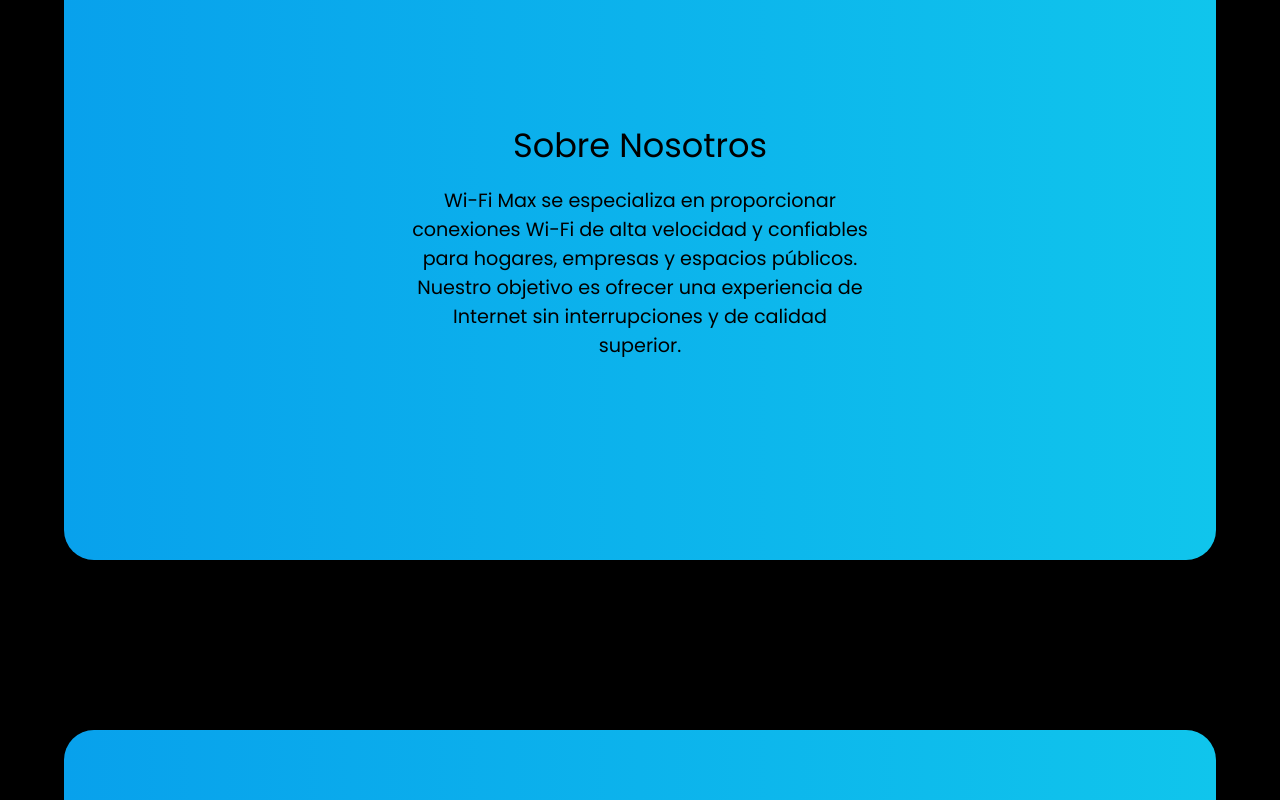
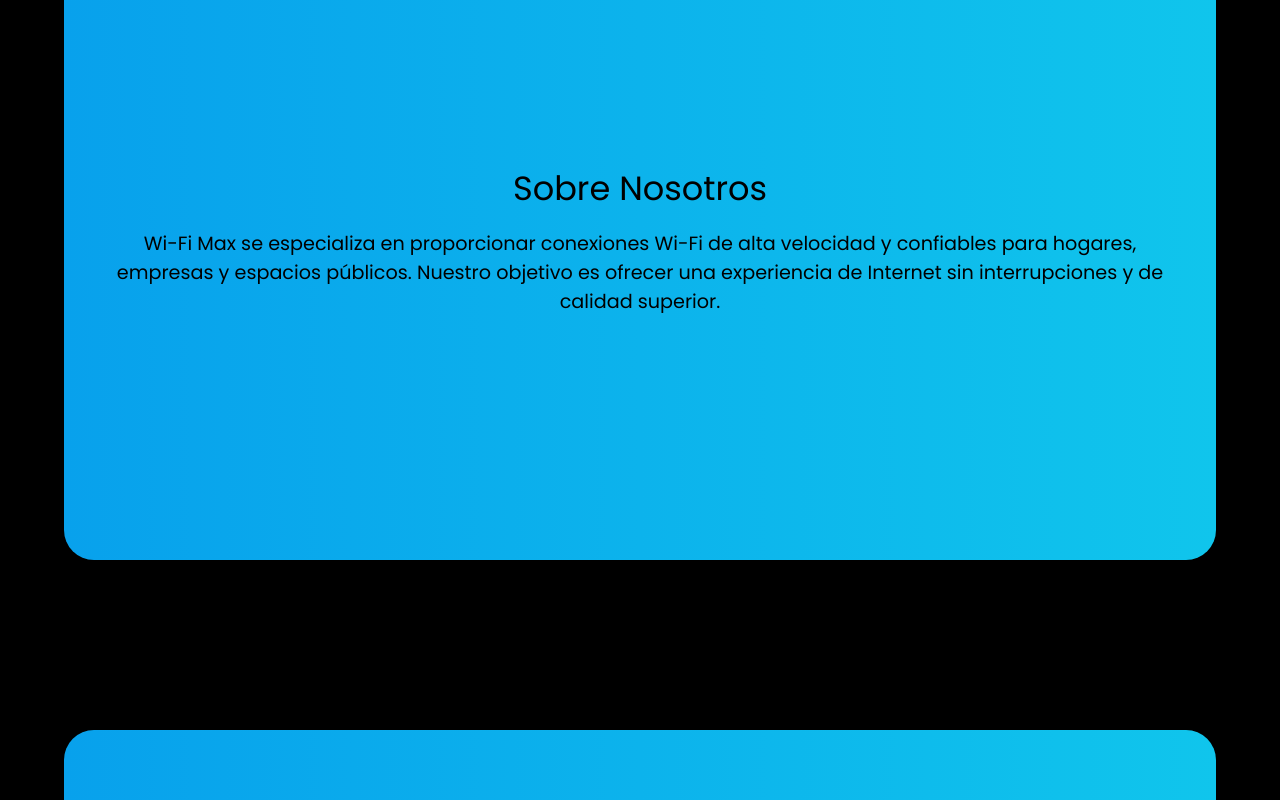
Before and after one commit to TOLEDO890/wifi-max, a website: page index.html in a window 1280 px wide. Shown: the part 1140-1940 px from the top of the page. Drawn offline with nearby package versions, Linux system fonts and the light colour scheme.

Commit message:
cuarto commit

```diff
--- a/css/style.css
+++ b/css/style.css
@@ -92,13 +92,13 @@
         width: 100%;
         font-family: 'Poppins', sans-serif;
         display: flex;
-        justify-content: space-around;
+        justify-content: center;
         align-items: center;
         text-align: center;
 }
 
 .solicitud {
-    width: 40%;
+    width: 100%;
 }
 
 .title-paragraph {
--- a/index.html
+++ b/index.html
@@ -59,8 +59,8 @@
             <div class="background col-12">
                 <div class="boxs col-12">
                    <p class="paragraph solicitud">
-                <span class="title-paragraph" style="--d: .2s;">Sobre Nosotros</span>
-                <span style="--d: .10s;">Wi-Fi Max se especializa en proporcionar conexiones Wi-Fi de alta velocidad y confiables para hogares, empresas y espacios públicos. Nuestro objetivo es ofrecer una experiencia de Internet sin interrupciones y de calidad superior.</span>
+                <span class="title-paragraph " style="--d: .2s;">Sobre Nosotros</span>
+                <span style="--d: .10s ;" class="col-12">Wi-Fi Max se especializa en proporcionar conexiones Wi-Fi de alta velocidad y confiables para hogares, empresas y espacios públicos. Nuestro objetivo es ofrecer una experiencia de Internet sin interrupciones y de calidad superior.</span>
             </p>
                 </div>
             </div>
```
